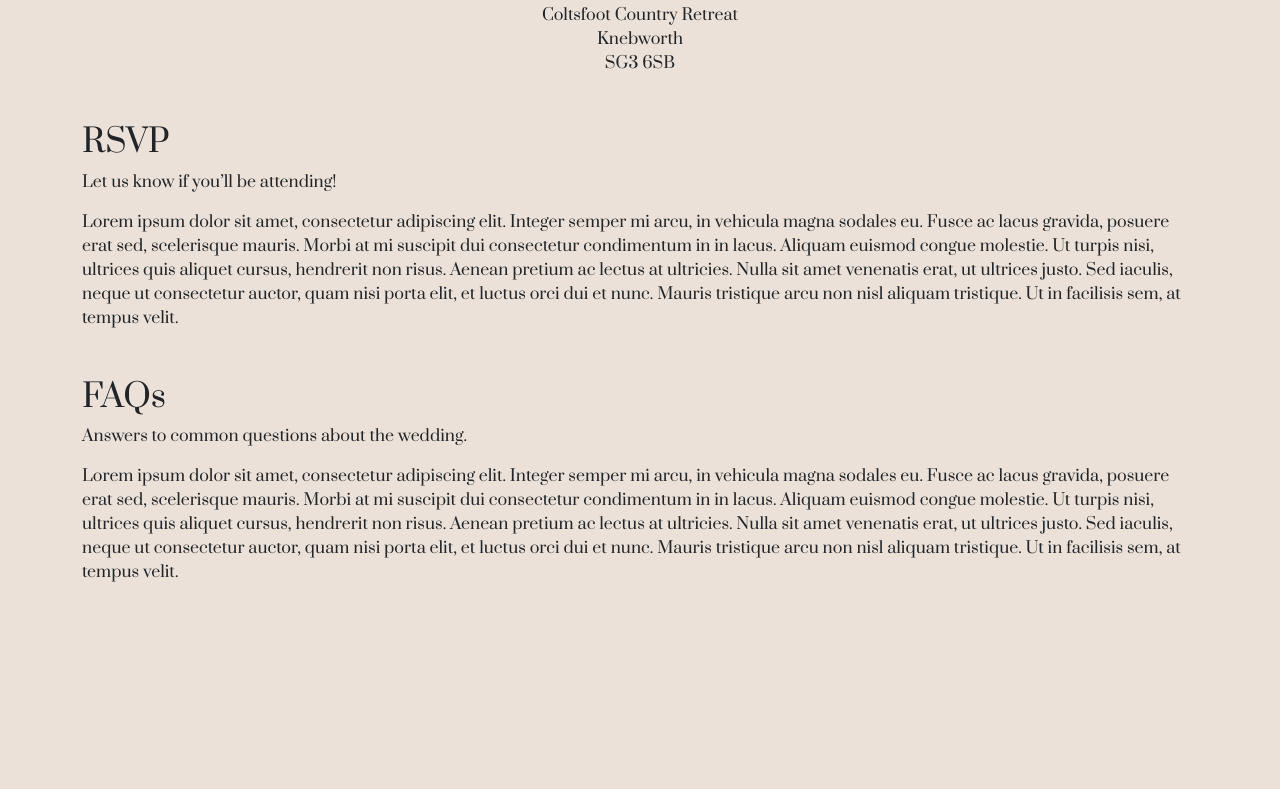
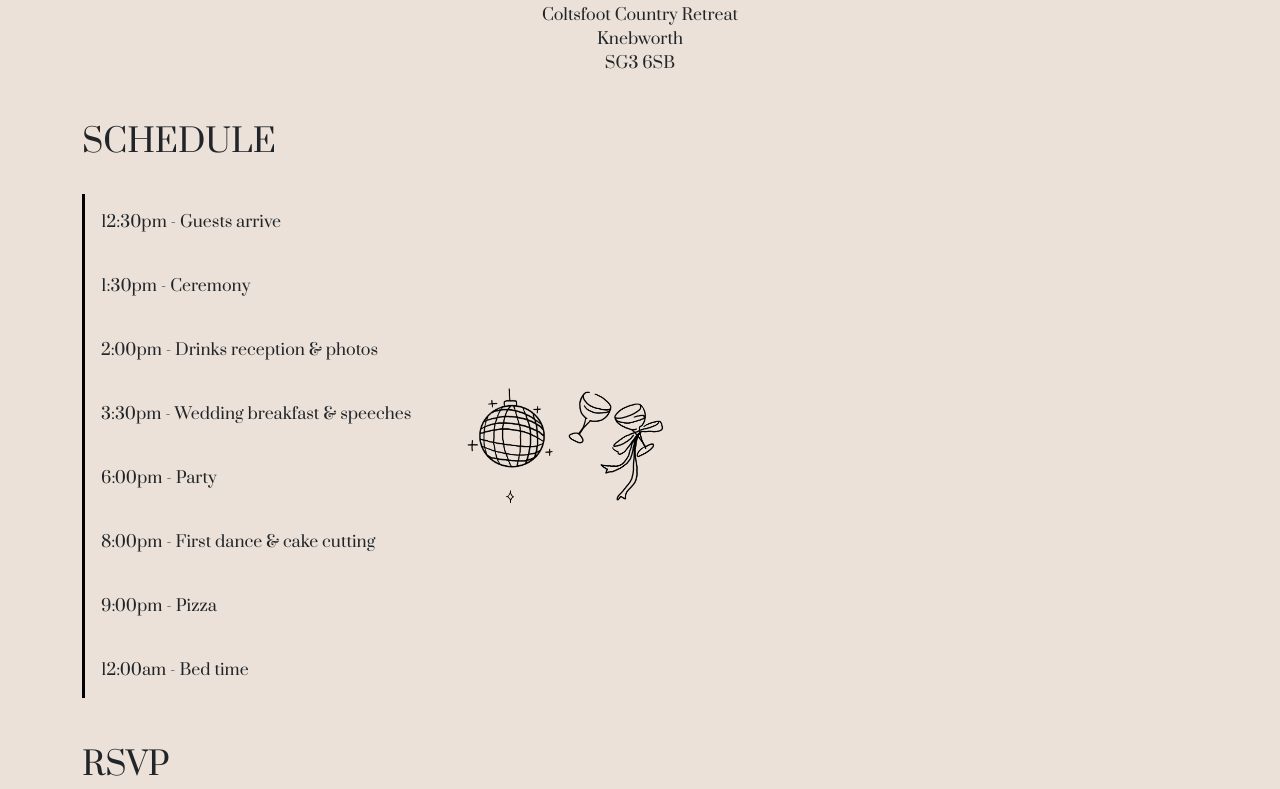
Before and after one commit to danfrizelle/dancoral, a website: page home.html in a window 1280 px wide. Shown: the part 638-1427 px from the top of the page. Before the commit the page ends 1270 px from the top, so only its background shows below. Drawn offline with nearby package versions, Linux system fonts and the light colour scheme; a web font is replaced by a local one.

Commit message:
latest changes

```diff
--- a/assets/css/main.css
+++ b/assets/css/main.css
@@ -72,6 +72,23 @@ label[for][for]:has(+ select[required])::after {
     background-repeat: repeat-x;
     /* Allow horizontal repetition */
     animation: move-bg 60s linear infinite;
+}
+
+.schedule-list-heading {
+    margin-bottom: 2rem;
+}
+
+.schedule-list-container {
+    border-left: 3px solid black;
+    padding: 1rem 0;
+}
+.schedule-list-item {
+    margin-bottom: 2.5rem;
+    margin-left:1rem;
+}
+
+.schedule-image {
+    width: 100px;
 }
 
 @keyframes move-bg {
--- a/home.html
+++ b/home.html
@@ -17,7 +17,9 @@
     <!-- Hide from search engines -->
     <meta name="robots" content="noindex, nofollow">
 
-    <link href="https://fonts.googleapis.com/css2?family=Beth+Ellen&family=Libre+Baskerville:ital,wght@0,400;0,700;1,400&family=Mrs+Saint+Delafield&family=Prata&display=swap" rel="stylesheet">
+    <link
+        href="https://fonts.googleapis.com/css2?family=Beth+Ellen&family=Libre+Baskerville:ital,wght@0,400;0,700;1,400&family=Mrs+Saint+Delafield&family=Prata&display=swap"
+        rel="stylesheet">
     <link href="https://cdn.jsdelivr.net/npm/bootstrap@5.0.2/dist/css/bootstrap.min.css" rel="stylesheet"
         integrity="sha384-EVSTQN3/azprG1Anm3QDgpJLIm9Nao0Yz1ztcQTwFspd3yD65VohhpuuCOmLASjC" crossorigin="anonymous">
     <link rel="stylesheet" href="./assets/css/main.css">
@@ -56,20 +58,21 @@
             </div>
         </div>
     </nav>
-
-    <div id="home" class="container-fluid section banner-wrapper">
+    <div id="home">
+        <div class="container-fluid section banner-wrapper">
             <div class="banner-container d-flex">
                 <h2 class="banner-text beth-ellen-regular">we're getting married</h2>
             </div>
         </div>
 
-    <div id="schedule" class="container section text-center my-5">
+        <div class="container section text-center my-5">
             <div class="row align-items-center">
                 <!-- <div class="col-3">
                 <img src="/assets/images/champs.png" class="img-fluid rounded" alt="Left Image">
             </div> -->
                 <div class="col-12">
-                <h2 class="schedule-text">CORAL PARKER <span class="libre-baskerville-regular">&</span> DAN FRIZELLE</h2>
+                    <h2 class="schedule-text">CORAL PARKER <span class="libre-baskerville-regular">&</span> DAN FRIZELLE
+                    </h2>
 
                     <p class="beth-ellen-regular mb-4">invite you to join them for their wedding</p>
                     <p>Thursday 15th October 2026</p>
@@ -86,17 +89,51 @@
             </div> -->
             </div>
         </div>
+    </div>
+
+    <div id="schedule" class="container section my-5">
+        <h2 class="schedule-list-heading">SCHEDULE</h2>
+        <div class="row align-items-center">
+            <div class="col-lg-4">
+                <div class="schedule-list-container">
+                    <p class="schedule-list-item">12:30pm - Guests arrive</p>
+                    <p class="schedule-list-item">1:30pm - Ceremony</p>
+                    <p class="schedule-list-item">2:00pm - Drinks reception & photos </p>
+                    <p class="schedule-list-item">3:30pm - Wedding breakfast & speeches</p>
+                    <p class="schedule-list-item">6:00pm - Party</p>
+                    <p class="schedule-list-item">8:00pm - First dance & cake cutting</p>
+                    <p class="schedule-list-item">9:00pm - Pizza</p>
+                    <p class="schedule-list-item mb-0">12:00am - Bed time</p>
+                </div>
+            </div>
+            <div class="col-lg-8">
+                <img class="schedule-image" src="/assets/images/disco-ball.png" alt="">
+                <img class="schedule-image" src="/assets/images/glasses.png" alt="">
+            </div>
+        </div>
+    </div>
+
 
     <div id="rsvp" class="container section my-5">
         <h2>RSVP</h2>
         <p>Let us know if you’ll be attending!</p>
-        <p>Lorem ipsum dolor sit amet, consectetur adipiscing elit. Integer semper mi arcu, in vehicula magna sodales eu. Fusce ac lacus gravida, posuere erat sed, scelerisque mauris. Morbi at mi suscipit dui consectetur condimentum in in lacus. Aliquam euismod congue molestie. Ut turpis nisi, ultrices quis aliquet cursus, hendrerit non risus. Aenean pretium ac lectus at ultricies. Nulla sit amet venenatis erat, ut ultrices justo. Sed iaculis, neque ut consectetur auctor, quam nisi porta elit, et luctus orci dui et nunc. Mauris tristique arcu non nisl aliquam tristique. Ut in facilisis sem, at tempus velit.</p>
+        <p>Lorem ipsum dolor sit amet, consectetur adipiscing elit. Integer semper mi arcu, in vehicula magna sodales
+            eu. Fusce ac lacus gravida, posuere erat sed, scelerisque mauris. Morbi at mi suscipit dui consectetur
+            condimentum in in lacus. Aliquam euismod congue molestie. Ut turpis nisi, ultrices quis aliquet cursus,
+            hendrerit non risus. Aenean pretium ac lectus at ultricies. Nulla sit amet venenatis erat, ut ultrices
+            justo. Sed iaculis, neque ut consectetur auctor, quam nisi porta elit, et luctus orci dui et nunc. Mauris
+            tristique arcu non nisl aliquam tristique. Ut in facilisis sem, at tempus velit.</p>
     </div>
 
     <div id="faqs" class="container section my-5">
         <h2>FAQs</h2>
         <p>Answers to common questions about the wedding.</p>
-        <p>Lorem ipsum dolor sit amet, consectetur adipiscing elit. Integer semper mi arcu, in vehicula magna sodales eu. Fusce ac lacus gravida, posuere erat sed, scelerisque mauris. Morbi at mi suscipit dui consectetur condimentum in in lacus. Aliquam euismod congue molestie. Ut turpis nisi, ultrices quis aliquet cursus, hendrerit non risus. Aenean pretium ac lectus at ultricies. Nulla sit amet venenatis erat, ut ultrices justo. Sed iaculis, neque ut consectetur auctor, quam nisi porta elit, et luctus orci dui et nunc. Mauris tristique arcu non nisl aliquam tristique. Ut in facilisis sem, at tempus velit.</p>
+        <p>Lorem ipsum dolor sit amet, consectetur adipiscing elit. Integer semper mi arcu, in vehicula magna sodales
+            eu. Fusce ac lacus gravida, posuere erat sed, scelerisque mauris. Morbi at mi suscipit dui consectetur
+            condimentum in in lacus. Aliquam euismod congue molestie. Ut turpis nisi, ultrices quis aliquet cursus,
+            hendrerit non risus. Aenean pretium ac lectus at ultricies. Nulla sit amet venenatis erat, ut ultrices
+            justo. Sed iaculis, neque ut consectetur auctor, quam nisi porta elit, et luctus orci dui et nunc. Mauris
+            tristique arcu non nisl aliquam tristique. Ut in facilisis sem, at tempus velit.</p>
     </div>
 
     <!-- <script src="https://identity.netlify.com/v1/netlify-identity-widget.js"></script> -->
```
Lines whose indentation alone changed are shown as unchanged.
